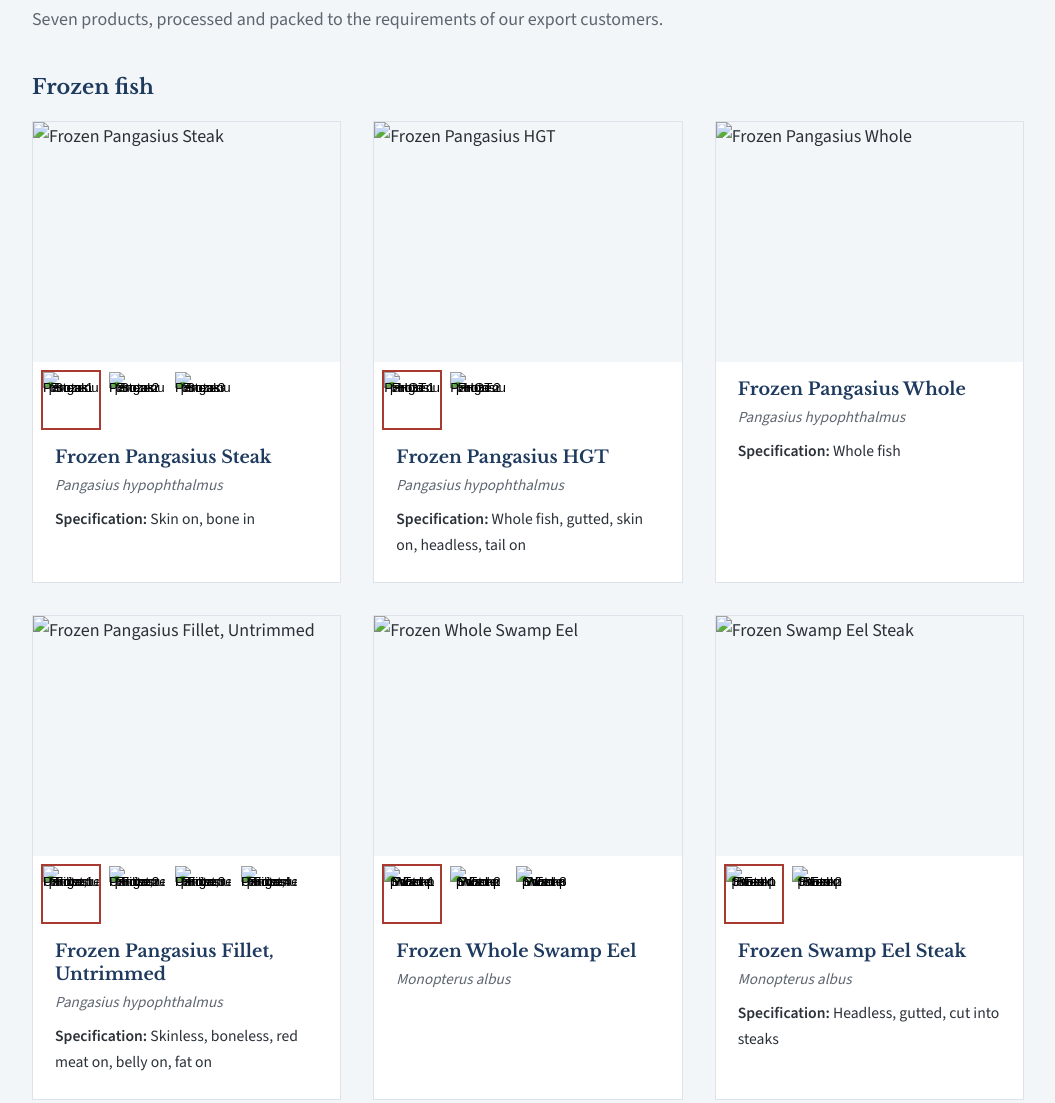
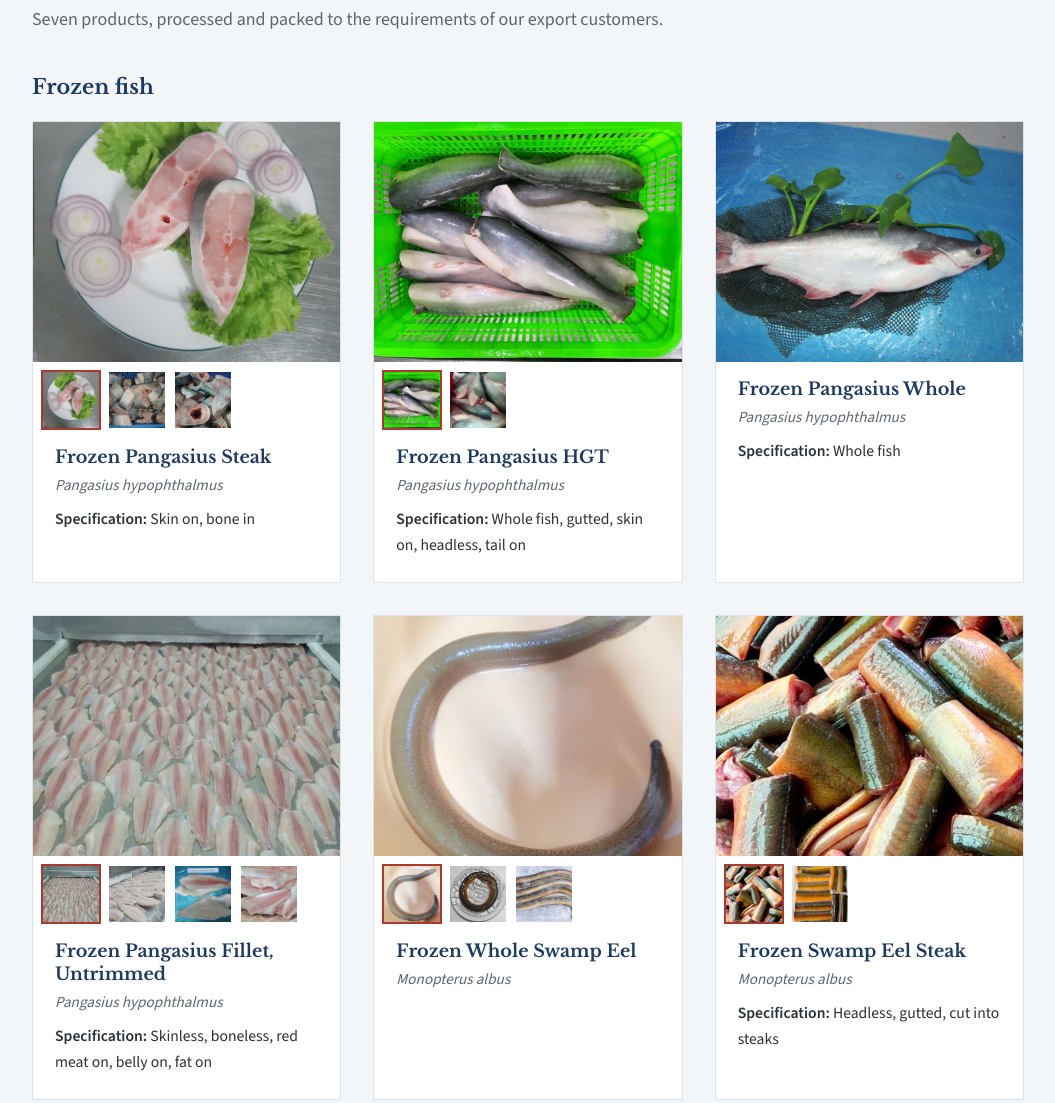
Before and after one commit to do-hoai-phuong/vnfoods, a plain HTML site: page index.html in a window 1280 px wide. Shown: the part 1240-2343 px from the top of the page, without its empty margins (112-1167 px from the left). Drawn offline with nearby package versions, Linux system fonts and the light colour scheme.

Commit message:
Update index.html

```diff
--- a/index.html
+++ b/index.html
@@ -136,22 +136,22 @@ footer{background:var(--navy-dark);color:#c9d3df;padding:28px 0;font-size:.95rem
     <p class="lead"><span lang="en">Seven products, processed and packed to the requirements of our export customers.</span><span lang="vi">Bảy sản phẩm, được chế biến và đóng gói theo yêu cầu của khách hàng xuất khẩu.</span></p>
     <h3 class="sub"><span lang="en">Frozen fish</span><span lang="vi">Cá đông lạnh</span></h3>
     <div class="grid3">
-      <div class="pcard"><img class="main" src="images/steak-1.jpg" alt="Frozen Pangasius Steak"><div class="thumbs"><button type="button"><img src="images/steak-1.jpg" alt="Frozen Pangasius Steak photo 1"></button><button type="button"><img src="images/steak-2.jpg" alt="Frozen Pangasius Steak photo 2"></button><button type="button"><img src="images/steak-3.jpg" alt="Frozen Pangasius Steak photo 3"></button></div>
+      <div class="pcard"><img class="main" src="steak-1.jpg" alt="Frozen Pangasius Steak"><div class="thumbs"><button type="button"><img src="steak-1.jpg" alt="Frozen Pangasius Steak photo 1"></button><button type="button"><img src="steak-2.jpg" alt="Frozen Pangasius Steak photo 2"></button><button type="button"><img src="steak-3.jpg" alt="Frozen Pangasius Steak photo 3"></button></div>
         <div class="body"><h3><span lang="en">Frozen Pangasius Steak</span><span lang="vi">Cá tra cắt khúc đông lạnh</span></h3><div class="latin">Pangasius hypophthalmus</div><p class="spec"><strong><span lang="en">Specification:</span><span lang="vi">Quy cách:</span></strong> <span lang="en">Skin on, bone in</span><span lang="vi">Còn da, còn xương</span></p></div></div>
-      <div class="pcard"><img class="main" src="images/hgt-1.jpg" alt="Frozen Pangasius HGT"><div class="thumbs"><button type="button"><img src="images/hgt-1.jpg" alt="Frozen Pangasius HGT photo 1"></button><button type="button"><img src="images/hgt-2.jpg" alt="Frozen Pangasius HGT photo 2"></button></div>
+      <div class="pcard"><img class="main" src="hgt-1.jpg" alt="Frozen Pangasius HGT"><div class="thumbs"><button type="button"><img src="hgt-1.jpg" alt="Frozen Pangasius HGT photo 1"></button><button type="button"><img src="hgt-2.jpg" alt="Frozen Pangasius HGT photo 2"></button></div>
         <div class="body"><h3><span lang="en">Frozen Pangasius HGT</span><span lang="vi">Cá tra nguyên con bỏ đầu đông lạnh</span></h3><div class="latin">Pangasius hypophthalmus</div><p class="spec"><strong><span lang="en">Specification:</span><span lang="vi">Quy cách:</span></strong> <span lang="en">Whole fish, gutted, skin on, headless, tail on</span><span lang="vi">Nguyên con, bỏ ruột, còn da, bỏ đầu, còn đuôi</span></p></div></div>
-      <div class="pcard"><img class="main" src="images/whole-1.jpg" alt="Frozen Pangasius Whole">
+      <div class="pcard"><img class="main" src="whole-1.jpg" alt="Frozen Pangasius Whole">
         <div class="body"><h3><span lang="en">Frozen Pangasius Whole</span><span lang="vi">Cá tra nguyên con đông lạnh</span></h3><div class="latin">Pangasius hypophthalmus</div><p class="spec"><strong><span lang="en">Specification:</span><span lang="vi">Quy cách:</span></strong> <span lang="en">Whole fish</span><span lang="vi">Nguyên con</span></p></div></div>
-      <div class="pcard"><img class="main" src="images/fillet-1.jpg" alt="Frozen Pangasius Fillet, Untrimmed"><div class="thumbs"><button type="button"><img src="images/fillet-1.jpg" alt="Frozen Pangasius Fillet, Untrimmed photo 1"></button><button type="button"><img src="images/fillet-2.jpg" alt="Frozen Pangasius Fillet, Untrimmed photo 2"></button><button type="button"><img src="images/fillet-3.jpg" alt="Frozen Pangasius Fillet, Untrimmed photo 3"></button><button type="button"><img src="images/fillet-4.jpg" alt="Frozen Pangasius Fillet, Untrimmed photo 4"></button></div>
+      <div class="pcard"><img class="main" src="fillet-1.jpg" alt="Frozen Pangasius Fillet, Untrimmed"><div class="thumbs"><button type="button"><img src="fillet-1.jpg" alt="Frozen Pangasius Fillet, Untrimmed photo 1"></button><button type="button"><img src="fillet-2.jpg" alt="Frozen Pangasius Fillet, Untrimmed photo 2"></button><button type="button"><img src="fillet-3.jpg" alt="Frozen Pangasius Fillet, Untrimmed photo 3"></button><button type="button"><img src="fillet-4.jpg" alt="Frozen Pangasius Fillet, Untrimmed photo 4"></button></div>
         <div class="body"><h3><span lang="en">Frozen Pangasius Fillet, Untrimmed</span><span lang="vi">Cá tra fillet thịt đỏ đông lạnh</span></h3><div class="latin">Pangasius hypophthalmus</div><p class="spec"><strong><span lang="en">Specification:</span><span lang="vi">Quy cách:</span></strong> <span lang="en">Skinless, boneless, red meat on, belly on, fat on</span><span lang="vi">Không da, không xương, còn thịt đỏ, còn bụng, còn mỡ</span></p></div></div>
-      <div class="pcard"><img class="main" src="images/eel-1.jpg" alt="Frozen Whole Swamp Eel"><div class="thumbs"><button type="button"><img src="images/eel-1.jpg" alt="Frozen Whole Swamp Eel photo 1"></button><button type="button"><img src="images/eel-2.jpg" alt="Frozen Whole Swamp Eel photo 2"></button><button type="button"><img src="images/eel-3.jpg" alt="Frozen Whole Swamp Eel photo 3"></button></div>
+      <div class="pcard"><img class="main" src="eel-1.jpg" alt="Frozen Whole Swamp Eel"><div class="thumbs"><button type="button"><img src="eel-1.jpg" alt="Frozen Whole Swamp Eel photo 1"></button><button type="button"><img src="eel-2.jpg" alt="Frozen Whole Swamp Eel photo 2"></button><button type="button"><img src="eel-3.jpg" alt="Frozen Whole Swamp Eel photo 3"></button></div>
         <div class="body"><h3><span lang="en">Frozen Whole Swamp Eel</span><span lang="vi">Lươn nguyên con đông lạnh</span></h3><div class="latin">Monopterus albus</div></div></div>
-      <div class="pcard"><img class="main" src="images/eelsteak-1.jpg" alt="Frozen Swamp Eel Steak"><div class="thumbs"><button type="button"><img src="images/eelsteak-1.jpg" alt="Frozen Swamp Eel Steak photo 1"></button><button type="button"><img src="images/eelsteak-2.jpg" alt="Frozen Swamp Eel Steak photo 2"></button></div>
+      <div class="pcard"><img class="main" src="eelsteak-1.jpg" alt="Frozen Swamp Eel Steak"><div class="thumbs"><button type="button"><img src="eelsteak-1.jpg" alt="Frozen Swamp Eel Steak photo 1"></button><button type="button"><img src="eelsteak-2.jpg" alt="Frozen Swamp Eel Steak photo 2"></button></div>
         <div class="body"><h3><span lang="en">Frozen Swamp Eel Steak</span><span lang="vi">Lươn cắt khúc đông lạnh</span></h3><div class="latin">Monopterus albus</div><p class="spec"><strong><span lang="en">Specification:</span><span lang="vi">Quy cách:</span></strong> <span lang="en">Headless, gutted, cut into steaks</span><span lang="vi">Bỏ đầu, làm sạch ruột, cắt khúc</span></p></div></div>
       </div>
     <h3 class="sub" style="margin-top:48px"><span lang="en">Dried fruit</span><span lang="vi">Trái cây sấy</span></h3>
     <div class="grid3">
-      <div class="pcard"><img class="main" src="images/mango-1.jpg" alt="Dried Mango (soft)"><div class="thumbs"><button type="button"><img src="images/mango-1.jpg" alt="Dried Mango (soft) photo 1"></button><button type="button"><img src="images/mango-2.jpg" alt="Dried Mango (soft) photo 2"></button><button type="button"><img src="images/mango-3.jpg" alt="Dried Mango (soft) photo 3"></button><button type="button"><img src="images/mango-4.jpg" alt="Dried Mango (soft) photo 4"></button></div>
+      <div class="pcard"><img class="main" src="mango-1.jpg" alt="Dried Mango (soft)"><div class="thumbs"><button type="button"><img src="mango-1.jpg" alt="Dried Mango (soft) photo 1"></button><button type="button"><img src="mango-2.jpg" alt="Dried Mango (soft) photo 2"></button><button type="button"><img src="mango-3.jpg" alt="Dried Mango (soft) photo 3"></button><button type="button"><img src="mango-4.jpg" alt="Dried Mango (soft) photo 4"></button></div>
         <div class="body"><h3><span lang="en">Dried Mango (soft)</span><span lang="vi">Xoài sấy dẻo</span></h3><div class="latin">Mangifera indica L.</div><p class="spec"><strong><span lang="en">Specification:</span><span lang="vi">Quy cách:</span></strong> <span lang="en">Ripe mango, washed, sliced and dried at a suitable temperature, then packed in zip bags or vacuum bags. No added chemicals, natural golden colour and ripe-mango flavour.</span><span lang="vi">Xoài chín rửa sạch, sơ chế cắt lát, sấy ở nhiệt độ thích hợp, đóng túi zip hoặc túi hút chân không. Không sử dụng hóa chất, màu vàng đẹp, giữ mùi vị tự nhiên của xoài chín.</span></p></div></div>
       </div>
   </div>
```
